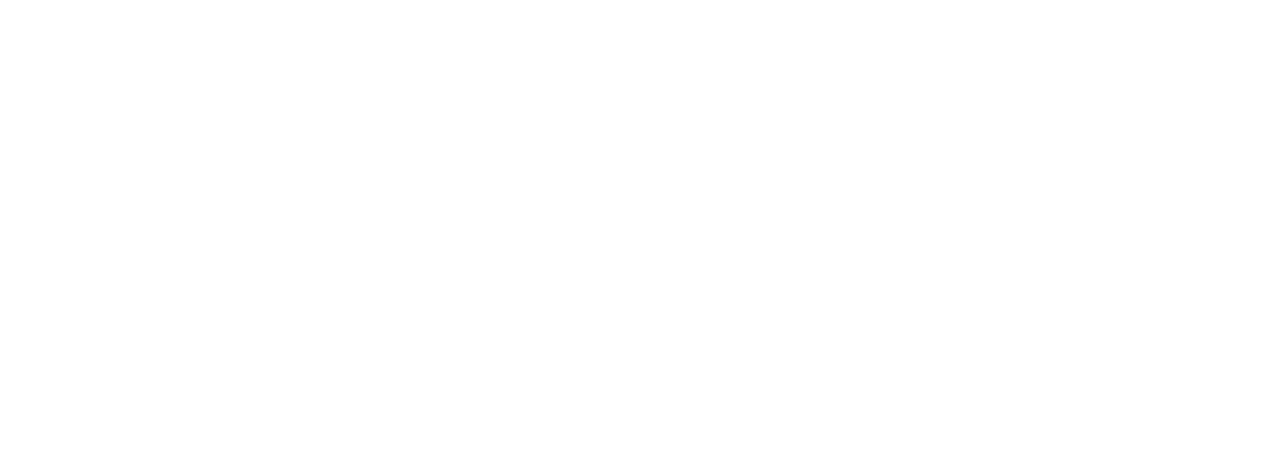
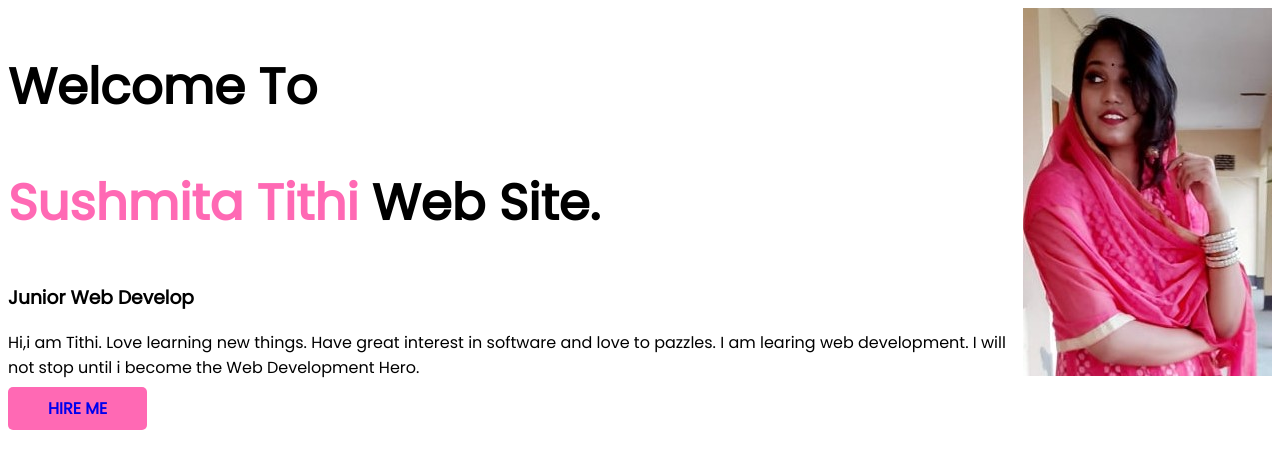
Before and after one commit to Tithi23/developer-portfolio, a plain HTML site: page index.html in a window 1280 px wide. Drawn offline with Linux system fonts and the light colour scheme.

Commit message:
dream added

```diff
--- a/index.html
+++ b/index.html
@@ -1,13 +1,32 @@
 <!DOCTYPE html>
 <html lang="en">
+
 <head>
     <meta charset="UTF-8">
     <meta http-equiv="X-UA-Compatible" content="IE=edge">
     <meta name="viewport" content="width=device-width, initial-scale=1.0">
     <title>Tithi portfolio</title>
+    <link rel="preconnect" href="https://fonts.googleapis.com">
+    <link rel="preconnect" href="https://fonts.gstatic.com" crossorigin>
+    <link href="https://fonts.googleapis.com/css2?family=Poppins&display=swap" rel="stylesheet">
+
     <link rel="stylesheet" href="style.css">
 </head>
+
 <body>
+    <section>
+        <div>
+            <h1 class="half width">Welcome To</h1>
+            <h1><span class="hotpink">Sushmita Tithi</span> Web Site.</h1>
+            <h3>Junior Web Develop</h3>
+            <p>Hi,i am Tithi. Love learning new things. Have great interest in software and love to pazzles. I am
+                learing web development. I will not stop until i become the Web Development Hero.</p>
+            <a class="link-button" target="_blank" href="https://sites.google.com/view/tithighosh23/home">HIRE ME</a>
+        </div>
+        <div class="half width">
+            <img src="images/me.7.jpg" alt="">
+        </div>
+    </section>
+</body>
 
-</body>
 </html>
--- a/style.css
+++ b/style.css
@@ -0,0 +1,26 @@
+body{
+    font-family: 'Poppins', sans-serif;
+}
+h1{
+    font-size: 50px;
+}
+.hotpink{
+    color: hotpink;
+}
+section{
+    display: flex;
+}
+.half-width{
+    width: 40%;
+    padding-left: 2%;
+}
+.half-width img{
+    width: 60%;
+}
+.link-button{
+    text-decoration: none;
+    background-color: hotpink;
+    padding: 10px 40px;
+    font-weight: 700;
+    border-radius: 5px;
+}
```
Also changed, not shown: images/me.1.jpg (added), images/me.2.jpg (added), images/me.4.jpg (added), images/me.6.jpg (added), images/me.7.jpg (added), insta2.messenger.jpg.png (added), messerger 2.png (added), 1 other file.
